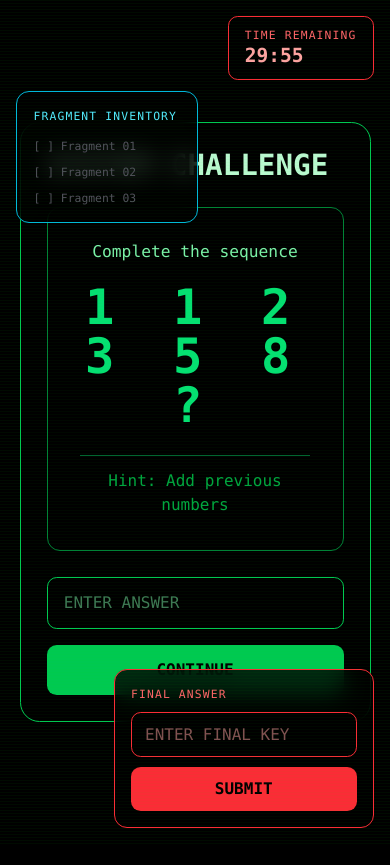
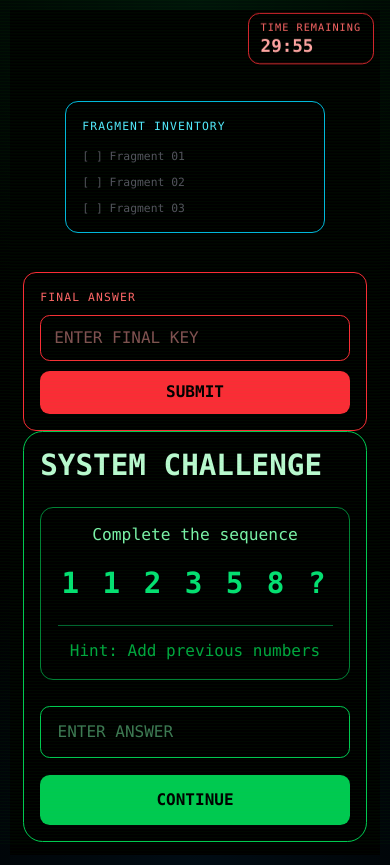
Before and after one commit to Duytd26/fragment-seeker, a React (Vite) app: page / in a window 390 px wide. Before the commit the page ends 844 px from the top, so only its background shows below. Built offline with nearby package versions, Linux system fonts and the light colour scheme.

Commit message:
update UI

```diff
--- a/src/index.css
+++ b/src/index.css
@@ -1,5 +1,10 @@
+
 @import "tailwindcss";
-
+*,
+*::before,
+*::after {
+  box-sizing: border-box;
+}
 /* ROOT */
 html,
 body,
@@ -202,3 +207,23 @@ img {
   background: #00ff99;
   border-radius: 10px;
 }
+@media (max-width: 768px) {
+
+  body {
+    padding: 10px;
+  }
+
+  .glitch {
+    animation: none;
+  }
+
+  .glow-box {
+    animation: none;
+  }
+
+  input,
+  button {
+    width: 100%;
+    max-width: 100%;
+  }
+}
--- a/src/pages/MainGame.jsx
+++ b/src/pages/MainGame.jsx
@@ -329,15 +329,18 @@ export default function MainGame() {
 
   const screenClass = `
     min-h-screen
+    w-full
     bg-black
     text-green-400
     flex
     flex-col
     items-center
-    justify-center
-    p-6
+    justify-start
+    p-4
+    md:p-6
     font-mono
-    overflow-hidden
+    overflow-x-hidden
+    overflow-y-auto
     relative
     transition-all
     duration-150
@@ -356,7 +359,25 @@ export default function MainGame() {
       </div>
 
       {/* TIMER */}
-      <div className="absolute top-5 right-5 border border-red-500 px-5 py-3 rounded-xl bg-black/70 z-50">
+      <div className="
+        fixed
+        top-3
+        right-3
+        md:top-5
+        md:right-5
+        border
+        border-red-500
+        px-4
+        py-2
+        md:px-5
+        md:py-3
+        rounded-2xl
+        bg-black/70
+        backdrop-blur-md
+        z-50
+        scale-90
+        md:scale-100
+      ">
 
         <p className="text-red-400 text-sm tracking-widest">
           TIME REMAINING
@@ -370,17 +391,24 @@ export default function MainGame() {
 
       {/* INVENTORY */}
       <div className="
-        absolute
-        top-28
-        left-5
+        relative
+        mt-24
+        mb-6
+        w-full
+        max-w-xs
+
         border
         border-cyan-500
         rounded-2xl
         bg-black/70
         backdrop-blur-md
         p-5
-        z-50
-        w-56
+        z-40
+
+        md:absolute
+        md:top-28
+        md:left-5
+        md:w-56
       ">
 
         <p className="text-cyan-300 mb-4 tracking-widest text-sm">
@@ -407,17 +435,23 @@ export default function MainGame() {
 
       {/* MASTER ACCESS */}
       <div className="
-        fixed
-        bottom-5
-        right-5
+        relative
+        mt-6
+        w-full
+        max-w-md
+
         border
         border-red-500
         bg-black/80
         backdrop-blur-md
         p-5
         rounded-2xl
-        z-50
-        w-80
+        z-40
+
+        md:fixed
+        md:bottom-5
+        md:right-5
+        md:w-80
       ">
 
         <p className="text-red-400 mb-3 text-sm tracking-widest">
@@ -467,7 +501,7 @@ export default function MainGame() {
           <div className="text-center mb-10">
 
             <h1 className="
-              text-5xl
+              text-3xl md:text-5xl
               font-black
               tracking-[8px]
               text-green-300
@@ -514,19 +548,19 @@ export default function MainGame() {
 
         <div className="max-w-4xl w-full z-10">
 
-          <div className="border border-green-500 rounded-3xl p-8 bg-black/70 backdrop-blur-md">
+          <div className="border border-green-500 rounded-3xl p-5 md:p-8 bg-black/70 backdrop-blur-md">
 
             <h2 className="text-4xl font-black mb-8 text-green-200">
               SYSTEM CHALLENGE
             </h2>
 
-            <div className="border border-green-700 rounded-2xl p-10 bg-black/80 mb-8 text-center">
+            <div className="border border-green-700 rounded-2xl p-5 md:p-10 bg-black/80 mb-8 text-center">
 
               <p className="text-green-300 mb-6 text-xl">
                 Complete the sequence
               </p>
 
-              <div className="text-6xl font-black text-green-400 tracking-[0.3em]">
+              <div className="text-4xl md:text-6xl font-black text-green-400 tracking-[0.1em] md:tracking-[0.3em]">
                 1 1 2 3 5 8 ?
               </div>
 
@@ -578,9 +612,9 @@ export default function MainGame() {
 
         <div className="max-w-5xl w-full z-10">
 
-          <div className="border border-yellow-500 rounded-3xl p-10 bg-black/70 text-center">
+          <div className="border border-yellow-500 rounded-3xl p-5 md:p-10 bg-black/70 text-center">
 
-            <h1 className="text-5xl font-black text-yellow-300 mb-8">
+            <h1 className="text-3xl md:text-5xl font-black text-yellow-300 mb-8">
               FRAGMENT 02 RECOVERED
             </h1>
 
@@ -661,13 +695,13 @@ export default function MainGame() {
 
         <div className="max-w-4xl w-full z-10">
 
-          <div className="border border-purple-500 rounded-3xl p-8 bg-black/70 text-purple-300">
+          <div className="border border-purple-500 rounded-3xl p-5 md:p-8 bg-black/70 text-purple-300">
 
             <h2 className="text-4xl font-black mb-8">
               BINARY DECODER
             </h2>
 
-            <div className="bg-black border border-purple-700 rounded-2xl p-10 mb-8 text-center">
+            <div className="bg-black border border-purple-700 rounded-2xl p-5 md:p-10 mb-8 text-center">
 
               <p className="text-purple-400 text-xl mb-6">
                 Decode the binary signal
@@ -729,9 +763,9 @@ export default function MainGame() {
 
         <div className="max-w-5xl w-full z-10 text-center">
 
-          <div className="border border-cyan-500 rounded-3xl p-10 bg-black/70">
+          <div className="border border-cyan-500 rounded-3xl p-5 md:p-10 bg-black/70">
 
-            <h1 className="text-6xl font-black text-cyan-300 mb-10">
+            <h1 className="text-4xl md:text-6xl font-black text-cyan-300 mb-10">
               FPT UNIVERSITY
             </h1>
 
@@ -752,7 +786,7 @@ export default function MainGame() {
               border
               border-cyan-700
               rounded-2xl
-              p-10
+              p-5 md:p-10
               bg-black/60
               max-w-3xl
               mx-auto
@@ -786,7 +820,7 @@ export default function MainGame() {
 
           <div className="text-center">
 
-            <h1 className="text-7xl font-black text-red-500 mb-8 animate-pulse">
+            <h1 className="text-4xl md:text-7xl font-black text-red-500 mb-8 animate-pulse">
               CONGRATULATIONS
             </h1>
 
@@ -798,7 +832,7 @@ export default function MainGame() {
               border
               border-red-500
               rounded-3xl
-              p-10
+              p-5 md:p-10
               bg-black/70
             ">
 
@@ -850,7 +884,7 @@ export default function MainGame() {
             <img
               src={fragment1}
               className="
-                w-96
+                w-full max-w-sm
                 rounded-3xl
                 border-4
                 border-green-500
@@ -876,7 +910,7 @@ export default function MainGame() {
             <img
               src={fragment2}
               className="
-                w-96
+                w-full max-w-sm
                 rounded-3xl
                 border-4
                 border-yellow-500
@@ -902,7 +936,7 @@ export default function MainGame() {
             <img
               src={fragment3}
               className="
-                w-96
+                w-full max-w-sm
                 rounded-3xl
                 border-4
                 border-purple-500
```
